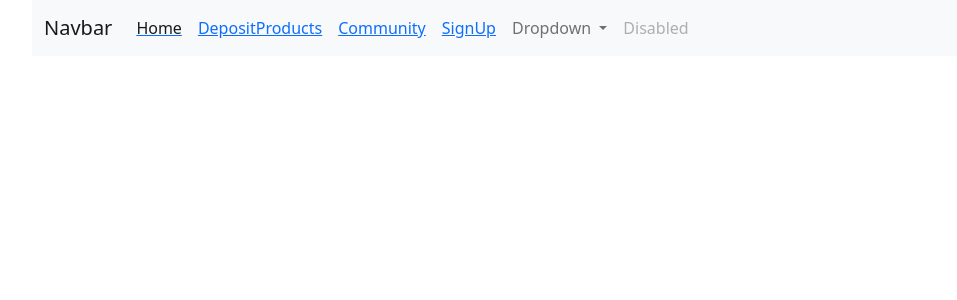
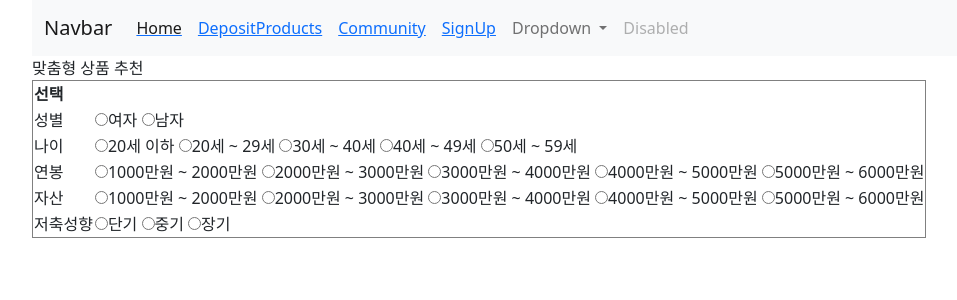
Before and after one commit to I-HYEON/NOW-project, a Vue app in the folder final-pjt-front/: page /recommend in a window 1280 px wide. Shown: the top 300 px of the page, without its empty margins (50-1007 px from the left). Built offline with nearby package versions, Linux system fonts and the light colour scheme.

Commit message:
회원가입 디폴트값..

```diff
--- a/final-pjt-front/src/components/Login.vue
+++ b/final-pjt-front/src/components/Login.vue
@@ -7,7 +7,7 @@
         <div id="emailHelp" class="form-text">We'll never share your email with anyone else.</div>
       </div> -->
       <div class="mb-3">
-        <label for="username" class="form-label">Email address</label>
+        <label for="username" class="form-label">Username</label>
         <input type="text" class="form-control" id="username" v-model="username">
       </div>
       <div class="mb-3">
--- a/final-pjt-front/src/router/index.js
+++ b/final-pjt-front/src/router/index.js
@@ -8,6 +8,7 @@ import ArticleView from '@/views/ArticleView'
 import CreateView from '@/views/CreateView'
 import ArticleDetailView from '../views/ArticleDetailView'
 import DepositDetail from '../views/DepositDetail.vue'
+import Recommend from '../views/Recommend.vue'
 
 Vue.use(VueRouter)
 
@@ -52,6 +53,11 @@ const routes = [
     path: '/article/:id',
     name: 'ArticleDetailView',
     component: ArticleDetailView
+  },
+  {
+    path: '/recommend',
+    name: 'Recommend',
+    component: Recommend
   }
 ]
 
--- a/final-pjt-front/src/store/index.js
+++ b/final-pjt-front/src/store/index.js
@@ -70,14 +70,13 @@ export default new Vuex.Store({
       const salary = payload.salary
       const wealth = payload.wealth
       const tendency = payload.tendency
-      const email = payload.email
-      console.log(username, password1, password2, age, gender, salary, wealth, tendency, email)
+      console.log(username, password1, password2, age, gender, salary, wealth, tendency)
 
       axios({
         method: 'post',
-        url: 'http://127.0.0.1:8000/accounts/registration/',
+        url: 'http://127.0.0.1:8000/accounts/signup/',
         data: {
-          username, password1, password2, age, gender, salary, wealth, tendency, email
+          username, password1, password2, age, gender, salary, wealth, tendency
         }
       })
       .then((res)=>{
--- a/final-pjt-front/src/views/HomeView.vue
+++ b/final-pjt-front/src/views/HomeView.vue
@@ -30,6 +30,7 @@
     <div>
       로고+번호+제작자
     </div>
+    <router-link to='/recommend'>추천</router-link>
   </div>
 </template>
 
--- /dev/null
+++ b/final-pjt-front/src/views/Recommend.vue
@@ -0,0 +1,65 @@
+<template>
+  <div>
+    맞춤형 상품 추천
+
+    <table border="1">
+        <th>선택</th>
+        <tr>
+            <td>성별</td>
+            <td>
+                <input type="radio" name="tendency" v-model="tendency" value="1">여자
+                <input type="radio" name="tendency" v-model="tendency" value="2">남자
+            </td>
+        </tr>
+        <tr>
+            <td>나이</td>
+            <td>
+                <input type="radio" name="tendency" v-model="tendency" value="1">20세 이하
+                <input type="radio" name="tendency" v-model="tendency" value="2">20세 ~ 29세
+                <input type="radio" name="tendency" v-model="tendency" value="3">30세 ~ 40세
+                <input type="radio" name="tendency" v-model="tendency" value="4">40세 ~ 49세
+                <input type="radio" name="tendency" v-model="tendency" value="5">50세 ~ 59세
+            </td>
+        </tr>
+        <tr>
+            <td>연봉</td>
+            <td>
+                <input type="radio" name="tendency" v-model="tendency" value="1">1000만원 ~ 2000만원
+                <input type="radio" name="tendency" v-model="tendency" value="2">2000만원 ~ 3000만원
+                <input type="radio" name="tendency" v-model="tendency" value="3">3000만원 ~ 4000만원
+                <input type="radio" name="tendency" v-model="tendency" value="4">4000만원 ~ 5000만원
+                <input type="radio" name="tendency" v-model="tendency" value="5">5000만원 ~ 6000만원
+            </td>
+        </tr>
+        <tr>
+            <td>자산</td>
+            <td>
+                <input type="radio" name="tendency" v-model="tendency" value="1">1000만원 ~ 2000만원
+                <input type="radio" name="tendency" v-model="tendency" value="2">2000만원 ~ 3000만원
+                <input type="radio" name="tendency" v-model="tendency" value="3">3000만원 ~ 4000만원
+                <input type="radio" name="tendency" v-model="tendency" value="4">4000만원 ~ 5000만원
+                <input type="radio" name="tendency" v-model="tendency" value="5">5000만원 ~ 6000만원
+            </td>
+        </tr>
+        <tr>
+            <td>저축성향</td>
+            <td>
+                <input type="radio" name="tendency" v-model="tendency" value="1">단기
+                <input type="radio" name="tendency" v-model="tendency" value="2">중기
+                <input type="radio" name="tendency" v-model="tendency" value="3">장기
+            </td>
+        </tr>
+    </table>
+  </div>
+
+</template>
+
+<script>
+export default {
+    name: 'Recommend'
+}
+</script>
+
+<style>
+
+</style>
--- a/final-pjt-front/src/views/SignUpView.vue
+++ b/final-pjt-front/src/views/SignUpView.vue
@@ -36,9 +36,9 @@
         <input type="radio" name="tendency" v-model="tendency" value="3">장기
         <br>
 
-        <label for="email">email:</label>
+        <!-- <label for="email">email:</label>
         <input type="text" v-model="email">
-        <br>
+        <br> -->
 
         <input type="submit">
     </form>
@@ -58,7 +58,6 @@ export default {
         salary: '',
         wealth: '',
         tendency: '',
-        email: ''
     }
   },
   methods: {
@@ -71,10 +70,9 @@ export default {
         const salary = this.salary;
         const wealth = this.wealth;
         const tendency = this.tendency;
-        const email = this.email;
 
         const payload = {
-            username, password1, password2, age, gender, salary, wealth, tendency, email
+            username, password1, password2, age, gender, salary, wealth, tendency
         }
 
         this.$store.dispatch('signUp', payload);
```
Also changed, not shown: 2 other files (tests, documents, lock files or other folders).
